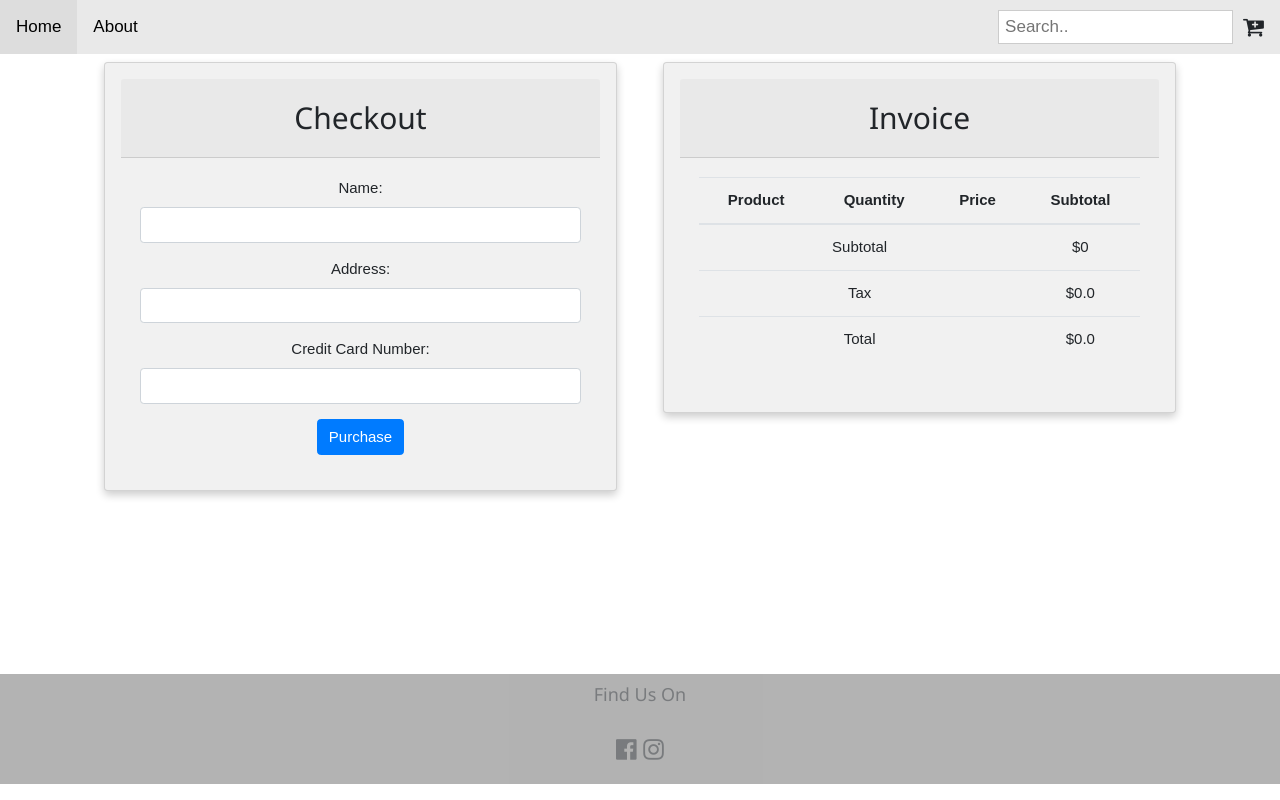
After one commit to GrayGhost5613/Iron-Sharp, a Flask app: page /checkout in a window 1280 px wide. The commit adds this page. Run offline with Flask 3, Linux system fonts and the light colour scheme; some libraries are stand-ins or nearby versions.

Commit message:
Final changes!

```diff
--- a/app.py
+++ b/app.py
@@ -13,16 +13,98 @@ def index():
 @app.route("/about")
 def about():
     return render_template("about.html",active_page='about')
-
-@app.route("/login")
-def login():
+@app.route("/search")
+def search():
+    query =request.args.get('query')
     conn = get_db_connection()
-    posts = conn.execute('SELECT * FROM user').fetchall()
-    print(posts)
-    #conn.close()
-    return render_template('login.html', posts=posts,active_page='login')
+    products = conn.execute('SELECT * FROM products where title like ? and productid not in (1,2)  ',('%' + query + '%',)).fetchall()
+    conn.close()
+    return render_template('search_results.html', products=products,active_page='home')
+def get_product_details(product_id):
+    conn = get_db_connection()
+    product=conn.execute('select * from products where productid = ?',(product_id,)).fetchone()
+    conn.close()
+    return product
 @app.route("/cart")
 def cart():
-     return render_template('cart.html',active_page='cart')
+    cart_products = [get_product_details(product_id) for product_id in session.get('cart', [])]
+    return render_template('cart.html', cart_products=cart_products, active_page='cart')
+@app.route("/add_to_cart", methods=['POST'])
+def add_to_cart():
+    product_id = request.form.get('product_id')
+    cart = session.get('cart', {})
+    if isinstance(cart, dict):
+        cart[product_id] = cart.get(product_id, 0) + 1
+    else:
+        cart = {product_id: 1}
+    session['cart'] = cart
+    flash('Product added to cart')
+    return redirect(request.referrer)
+@app.route("/clear_cart_and_redirect")
+def clear_cart_and_redirect():
+    session.clear()
+    return redirect(request.referrer)
+@app.route('/increase_quantity', methods=['POST'])
+def increase_quantity():
+    product_id = str(request.form.get('product_id'))
+    print(f"Product ID: {product_id}")
+    cart = session.get('cart', {})
+    print(f"Cart before: {cart}")
+    if isinstance(cart, dict):
+        cart[product_id] = cart.get(product_id, 0) + 1
+    else:
+        cart = {product_id: 1}
+    session['cart'] = cart
+    session.modified = True
+    print(f"Cart after: {cart}")
+    return redirect(url_for('cart'))
+@app.route('/decrease_quantity', methods=['POST'])
+def decrease_quantity():
+    product_id = str(request.form.get('product_id'))
+    cart = session.get('cart', {})
+    if isinstance(cart, dict):
+        if cart.get(product_id, 0) > 1:
+            cart[product_id] = cart.get(product_id) - 1
+        else:
+            del cart[product_id]
+    session['cart'] = cart
+    session.modified = True
+    return redirect(request.referrer)
+@app.route('/remove_from_cart', methods=['POST'])
+def remove_from_cart():
+    product_id = request.form.get('product_id')
+    cart = session.get('cart', {})
+    if product_id in cart:
+        del cart[product_id]
+    session['cart'] = cart
+    return redirect(request.referrer)
+def calculate_subtotal(cart):
+    subtotal = 0
+    for product_id, quantity in cart.items():
+        product = get_product_details(product_id)
+        subtotal += product['price'] * quantity
+    return subtotal
+def calculate_tax(subtotal):
+    tax_rate = 0.15
+    return subtotal * tax_rate
+@app.route('/checkout', methods=['GET','POST'])
+def checkout():
+    if request.method == 'POST':
+        session['cart']={}
+        flash("Thanks for your purchase!")
+        return redirect(url_for('index'))
+    else:
+        cart_products = []
+        cart= session.get('cart',{})
+        for product_id, quantity in cart.items():
+            product = dict(get_product_details(product_id))
+            product['quantity'] = quantity
+            cart_products.append(product)
+        subtotal = calculate_subtotal(cart)
+        tax = calculate_tax(subtotal)
+        total = subtotal + tax
+        return render_template('checkout.html', cart =cart_products, subtotal =subtotal,tax =tax, total =total)
+app.secret_key = 'Test'
+
 if __name__ == "__main__":
     app.run(debug=True)
--- a/templates/about.html
+++ b/templates/about.html
@@ -24,7 +24,6 @@
   class="row"
   style="display: flex; flex-wrap: wrap; justify-content: space-around"
 >
-  <!-- Team member 1 -->
   <div class="column" style="flex: 0 0 calc(33.33% - 16px); margin: 8px">
     <div
       class="card"
@@ -69,8 +68,6 @@
       </div>
     </div>
   </div>
-
-  <!-- Team member 2 -->
   <div class="column" style="flex: 0 0 calc(33.33% - 16px); margin: 8px">
     <div
       class="card"
@@ -117,8 +114,6 @@
       </div>
     </div>
   </div>
-
-  <!-- Team member 3 -->
   <div class="column" style="flex: 0 0 calc(33.33% - 16px); margin: 8px">
     <div
       class="card"
--- /dev/null
+++ b/templates/checkout.html
@@ -0,0 +1,90 @@
+{% extends "layout.html" %} {% block checkoutContent %}
+
+<div class="container">
+  <div class="row">
+    <div class="col-md-6">
+      <div class="card">
+        <div class="card-header">
+          <h2>Checkout</h2>
+        </div>
+        <div class="card-body">
+          <form action="{{ url_for('checkout') }}" method="post">
+            <div class="form-group">
+              <label for="name">Name:</label>
+              <input
+                type="text"
+                id="name"
+                name="name"
+                class="form-control"
+                required
+              />
+            </div>
+            <div class="form-group">
+              <label for="address">Address:</label>
+              <input
+                type="text"
+                id="address"
+                name="address"
+                class="form-control"
+                required
+              />
+            </div>
+            <div class="form-group">
+              <label for="card">Credit Card Number:</label>
+              <input
+                type="text"
+                id="card"
+                name="card"
+                class="form-control"
+                required
+              />
+            </div>
+            <input type="submit" class="btn btn-primary" value="Purchase" />
+          </form>
+        </div>
+      </div>
+    </div>
+    <div class="col-md-6">
+      <div class="card">
+        <div class="card-header">
+          <h2>Invoice</h2>
+        </div>
+        <div class="card-body">
+          <table class="table">
+            <thead>
+              <tr>
+                <th scope="col">Product</th>
+                <th scope="col">Quantity</th>
+                <th scope="col">Price</th>
+                <th scope="col">Subtotal</th>
+              </tr>
+            </thead>
+            <tbody>
+              {% for item in cart %}
+              <tr>
+                <td>{{ item.title }}</td>
+                <td>{{ item.quantity }}</td>
+                <td>${{ item.price }}</td>
+                <td>${{ item.quantity * item.price }}</td>
+              </tr>
+              {% endfor %}
+              <tr>
+                <td colspan="3">Subtotal</td>
+                <td>${{ subtotal |round(2, 'common') }}</td>
+              </tr>
+              <tr>
+                <td colspan="3">Tax</td>
+                <td>${{ tax |round(2, 'common') }}</td>
+              </tr>
+              <tr>
+                <td colspan="3">Total</td>
+                <td>${{ total|round(2, 'common') }}</td>
+              </tr>
+            </tbody>
+          </table>
+        </div>
+      </div>
+    </div>
+  </div>
+</div>
+{% endblock %}
--- a/templates/layout.html
+++ b/templates/layout.html
@@ -4,6 +4,12 @@
     <meta name="viewport" content="width=device-width, initial-scale=1" />
     <meta charset="UTF-8" />
     <meta name="viewport" content="width=device-width, initial-scale=1" />
+    <link
+      rel="stylesheet"
+      href="https://stackpath.bootstrapcdn.com/bootstrap/4.5.0/css/bootstrap.min.css"
+    />
+    <script src="https://code.jquery.com/jquery-3.5.1.slim.min.js"></script>
+    <script src="https://stackpath.bootstrapcdn.com/bootstrap/4.5.0/js/bootstrap.bundle.min.js"></script>
     <link rel="stylesheet" href="https://www.w3schools.com/w3css/4/w3.css" />
     <link
       rel="stylesheet"
@@ -18,6 +24,16 @@
       type="text/css"
       href="{{ url_for('static', filename='/main.css') }}"
     />
+    <style>
+      body {
+        display: flex;
+        flex-direction: column;
+        min-height: 100vh;
+      }
+      footer {
+        margin-top: auto;
+      }
+    </style>
   </head>
   <body>
     <div
@@ -37,22 +53,15 @@
           style="{{ 'background-color:#f08d49; color:white;' if active_page == 'about' else '' }}"
           >About</a
         >
-        <a
-          class="{{ 'active' if active_page == 'login' else '' }}"
-          href="login"
-          style="{{ 'background-color:#f08d49; color:white;' if active_page == 'login' else '' }}"
-          >Login</a
-        >
       </div>
 
       <div
         style="display: flex; align-items: center; justify-content: flex-end"
       >
-        <input
-          type="text"
-          placeholder="Search.."
-          style="margin: 0; height: 100%"
-        />
+      <form method="GET" action="{{ url_for('search') }}" style="margin: 0; height: 100%">
+        <input type="text" name="query" placeholder="Search.." required style="margin: 0; height: 100%">
+        <button type="submit" style="display: none;">Search</button>
+      </form>
         <a
           href="/cart"
           class="fa fa-cart-plus"
@@ -70,8 +79,19 @@
     {% block aboutContent %} {% endblock%}
     {% block loginContent %} {% endblock%}
     {% block cartContent %} {% endblock%}
+    {% block checkoutContent %} {% endblock%}
+    {% block searchResultContent %} {% endblock%}
+    <script>
+      window.onload = function () {
+        setTimeout(function () {
+          var messages = document.getElementById("flash-messages");
+          if (messages) {
+            messages.style.display = "none";
+          }
+        }, 5000); // Hide after 5 seconds
+      };
+    </script>
   </body>
-  <!-- Footer -->
   <footer class="w3-container w3-center w3-opacity w3-margin-bottom">
     <h5>Find Us On</h5>
     <div class="w3-xlarge w3-padding-16">
```
Also changed, not shown: query.sql (deleted, +0 -29 lines), templates/cart.html (+82 -1 lines), templates/index.html (+20 -1 lines), templates/login.html (deleted, +0 -36 lines), templates/search_results.html (added, +22 -0 lines), README.md (added).
